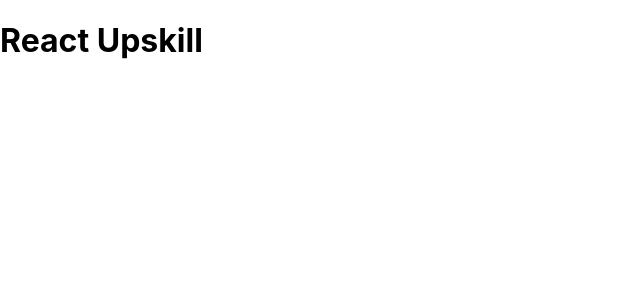
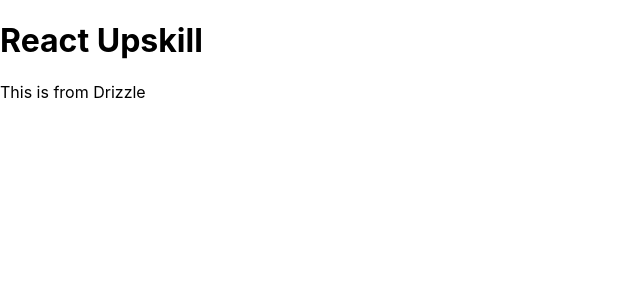
Before and after one commit to coding-francis/react-upskill, a React (Create React App) app: page / in a window 1280 px wide. Shown: the top 300 px of the page, without its empty margins (0-640 px from the left). Built offline with nearby package versions, Linux system fonts and the light colour scheme.

Commit message:
made some file changes to the src/App.js file

```diff
--- a/src/App.js
+++ b/src/App.js
@@ -1,6 +1,9 @@
 function App() {
   return (
-    <h1>React Upskill</h1>
+    <>
+      <h1>React Upskill</h1>
+      <p>This is from Drizzle</p>
+    </>
   );
 }
 
```
